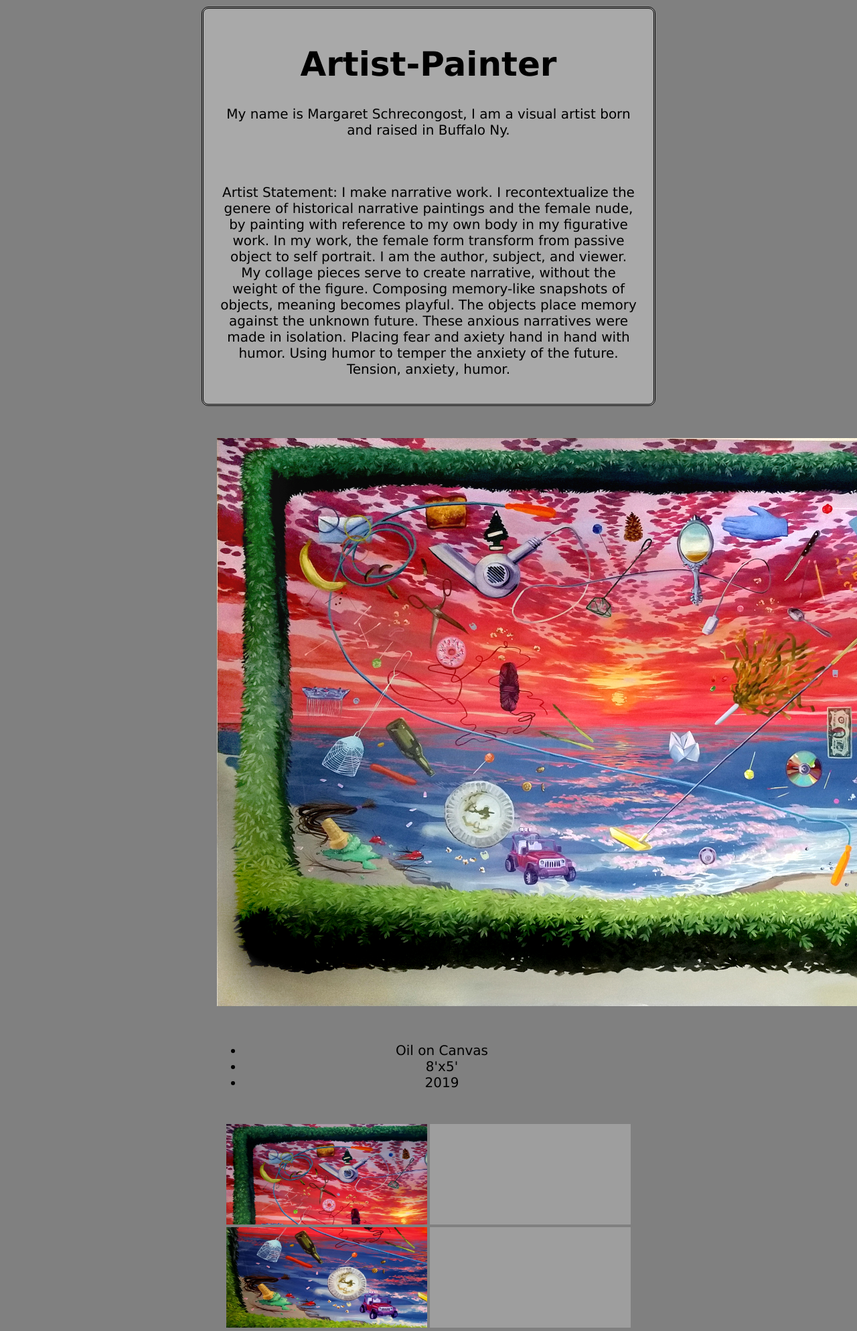
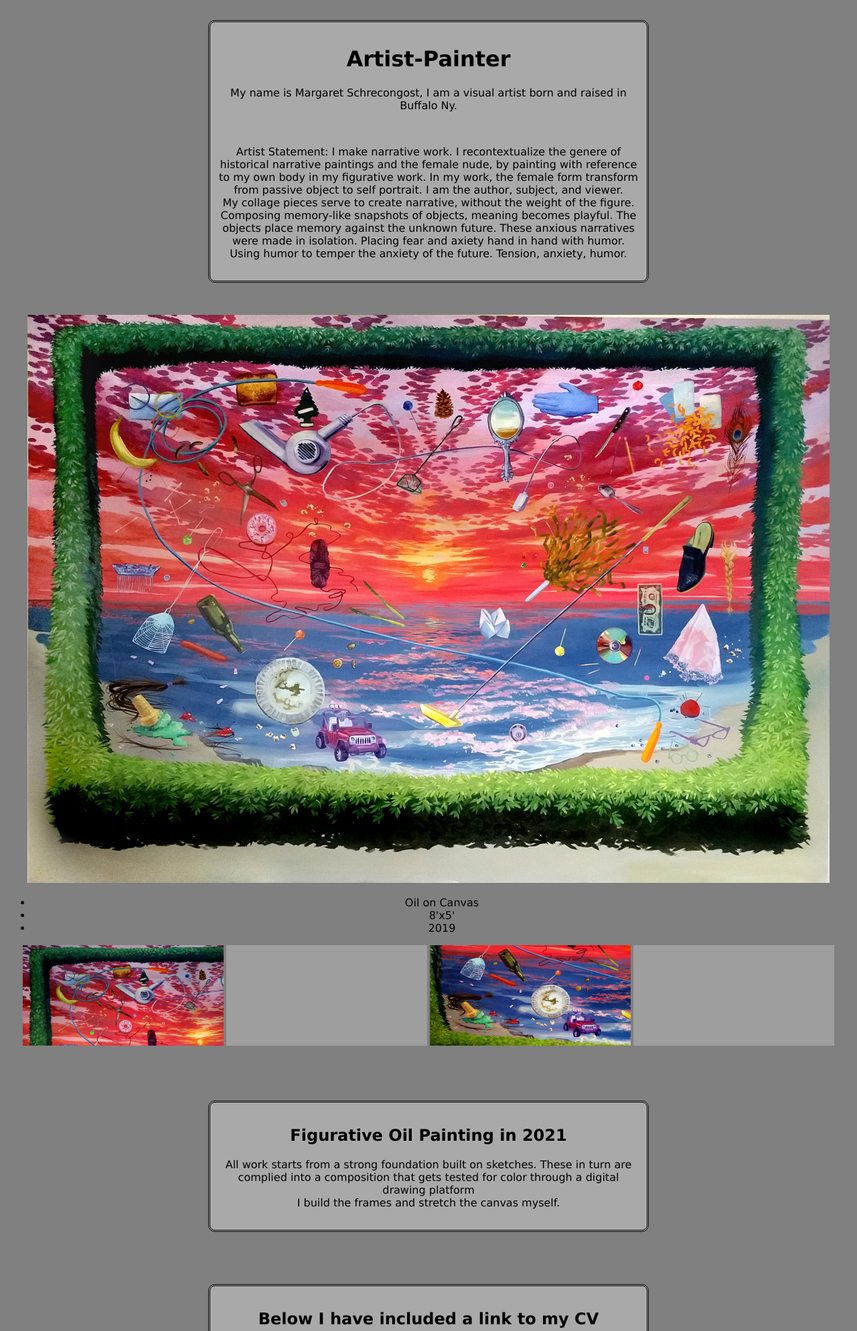
Before and after one commit to margeschrec/MargaretSPortfolio, a PHP site: page /Margaret_Schrecongost.php in a window 1280 px wide; the page is wider, and only the part inside the window is pictured. Shown: the top 1987 px of that part at 67% size. Run offline with PHP 8.4, Linux system fonts and the light colour scheme; grey boxes are pictures that could not be loaded.

Commit message:
morning work feb15th

```diff
--- a/css/Margaret_Schrecongost.css
+++ b/css/Margaret_Schrecongost.css
@@ -1,49 +1,50 @@
 /* main css file */
 p, h1, h2, h3, ul {
-    text-align: center;
-    text-size-adjust: 20px;
+  font-family: Verdana, sans-serif;
+  text-align: center;
+  text-size-adjust: 20px;
 }
-div {
-  display: block;
-  text-align: center;
-  width: 50%;
-  margin: 10px auto;
-  padding: 10px;
-  border-radius: 10px;
-}
-p, ul {
-    font-family: Verdana, sans-serif;
-    font-size: 20px;
-}
+/*.portart{
+  opacity: .5;
+}*/
 body {
   background-color: gray;
 }
-div[id="FantasyGrowth"]{
+.text {
+  display: block;
+  text-align: center;
+  color: black;
+  width: 50%;
+  margin: 30px auto;
+  padding: 15px 10px 15px 10px;
+  border-radius: 10px;
+  border-style: double;
+  background-color: darkgrey;
+}
+.FGD{
+  display: inline-blocl;
+  vertical-align: middle;
+  text-align: center;
+  padding: 0px 10px 30px 10px;
+  margin-left: auto;
+  margin-right: auto;
+}
+#FantasyGrowth{
+  display: block;
+  text-align: center;
+  margin: auto;
+}
+#portlinks{
   display: block;
   text-align: center;
   margin-left: auto;
   margin-right: auto;
   width: 50%;
+  border-style: double;
+  border-radius: 10px;
+  font-size: 22px;
+  font-weight: bold;
 }
-/*
-div[id="FGDetails"] {
-  text-align: center;
+#portlinks .portart{
+  border: fuchsia;
 }
-div[id="portolinks"] {
-  display: block;
-  margin-left: auto;
-  margin-right: auto;
-  width: 50%;
-}
-div[id="desc"] {
-  text-align: center;
-}
-*/
-
-div[id="intro"] {
-    font-family: Verdana, sans-serif;
-    font-size: 25px;
-    padding: 20px;
-    background-color: darkgrey;
-    border-style: double;
-}
```
